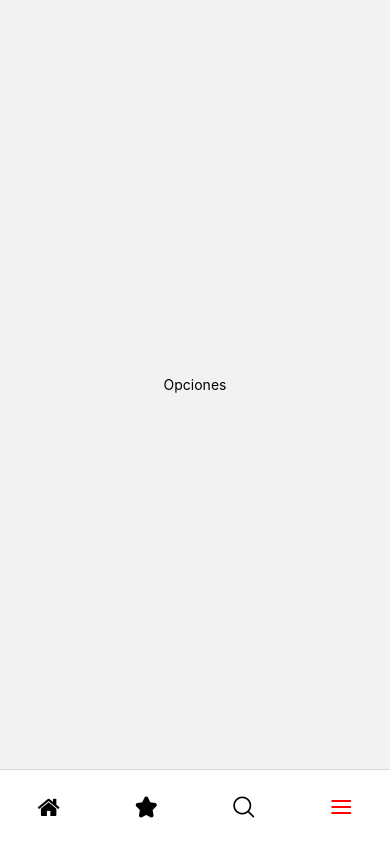
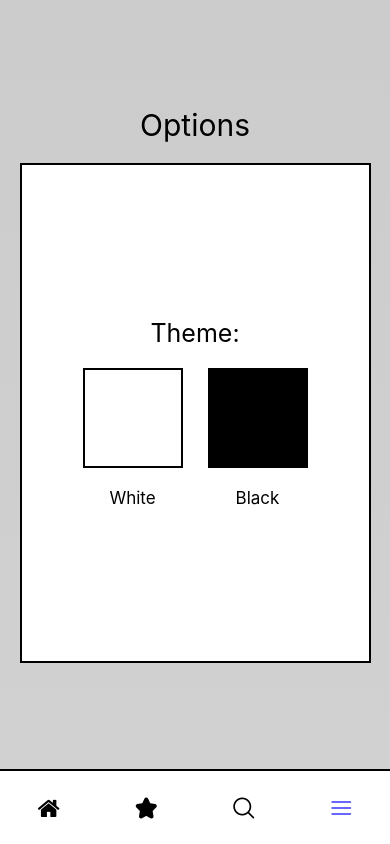
Before and after one commit to MatiasRueda/Noticias, a React Native app: screen /opciones in a window 390 px wide. Built offline with nearby package versions, Linux system fonts and the light colour scheme.

Commit message:
Tema agregado

```diff
--- a/package.json
+++ b/package.json
@@ -19,7 +19,8 @@
     "react-native-safe-area-context": "4.8.2",
     "react-native-screens": "~3.29.0",
     "react-native-gesture-handler": "~2.14.0",
-    "expo-constants": "~15.4.5"
+    "expo-constants": "~15.4.5",
+    "expo-linear-gradient": "~12.7.2"
   },
   "devDependencies": {
     "@babel/core": "^7.20.0",
--- /dev/null
+++ b/src/components/dumb/DColor.tsx
@@ -0,0 +1,52 @@
+import {
+  StyleSheet,
+  Text,
+  TextStyle,
+  TouchableOpacity,
+  View,
+  ViewStyle,
+} from "react-native";
+
+type Parametros = {
+  color: string;
+  colorTexto: string;
+  texto: string;
+  press: () => void;
+};
+
+export default function DColor({ ...rest }: Parametros): JSX.Element {
+  const color: ViewStyle = {
+    backgroundColor: rest.color,
+    borderColor: rest.colorTexto,
+  };
+
+  const texto: TextStyle = {
+    color: rest.colorTexto,
+  };
+
+  return (
+    <TouchableOpacity onPress={rest.press} style={estilos.contenedor}>
+      <View style={[color, estilos.tema]}></View>
+      <Text style={[texto, estilos.texto]}>{rest.texto}</Text>
+    </TouchableOpacity>
+  );
+}
+
+const estilos = StyleSheet.create({
+  contenedor: {
+    height: 140,
+    width: 125,
+    alignItems: "center",
+    justifyContent: "space-between",
+  },
+  tema: {
+    height: 100,
+    width: 100,
+    borderWidth: 2,
+  },
+  texto: {
+    width: "100%",
+    fontSize: 17,
+    textAlign: "center",
+  },
+});
--- /dev/null
+++ b/src/components/dumb/DTituloOpciones.tsx
@@ -0,0 +1,14 @@
+import { StyleSheet, Text, TextStyle } from "react-native";
+import { useTemaContext } from "../../context/TemaContext";
+
+export default function DTituloOpciones(): JSX.Element {
+  const tema = useTemaContext();
+  const estilo: TextStyle = { color: tema.color.texto };
+  return <Text style={[estilo, estilos.texto]}>Options</Text>;
+}
+
+const estilos = StyleSheet.create({
+  texto: {
+    fontSize: 30,
+  },
+});
--- a/src/components/smart/SNavigation.tsx
+++ b/src/components/smart/SNavigation.tsx
@@ -6,15 +6,23 @@ import Inicio from "../../screens/Inicio";
 import MasVistos from "../../screens/MasVistos";
 import Opciones from "../../screens/Opciones";
 import SSBuscar from "./SSBuscar";
+import { useTemaContext } from "../../context/TemaContext";
 
 const Tab = createBottomTabNavigator();
 
 export default function SNavigation(): JSX.Element {
+  const tema = useTemaContext();
+
   return (
     <Tab.Navigator
       screenOptions={{
         headerShown: false,
-        tabBarStyle: { height: 75 },
+        tabBarStyle: {
+          height: 75,
+          backgroundColor: tema.color.fondoSecundario,
+          borderTopColor: tema.color.texto,
+          borderTopWidth: 2,
+        },
         tabBarItemStyle: { justifyContent: "center", alignItems: "center" },
         tabBarShowLabel: false,
       }}
@@ -28,7 +36,7 @@ export default function SNavigation(): JSX.Element {
             <FontAwesome
               name="home"
               size={24}
-              color={focused ? "red" : "black"}
+              color={focused ? tema.color.textoSecundario : tema.color.texto}
             />
           ),
         }}
@@ -41,7 +49,7 @@ export default function SNavigation(): JSX.Element {
             <AntDesign
               name="star"
               size={24}
-              color={focused ? "red" : "black"}
+              color={focused ? tema.color.textoSecundario : tema.color.texto}
             />
           ),
         }}
@@ -54,7 +62,7 @@ export default function SNavigation(): JSX.Element {
             <AntDesign
               name="search1"
               size={24}
-              color={focused ? "red" : "black"}
+              color={focused ? tema.color.textoSecundario : tema.color.texto}
             />
           ),
         }}
@@ -64,7 +72,11 @@ export default function SNavigation(): JSX.Element {
         component={Opciones}
         options={{
           tabBarIcon: ({ focused }) => (
-            <Feather name="menu" size={24} color={focused ? "red" : "black"} />
+            <Feather
+              name="menu"
+              size={24}
+              color={focused ? tema.color.textoSecundario : tema.color.texto}
+            />
           ),
         }}
       />
--- /dev/null
+++ b/src/components/smart/SOpciones.tsx
@@ -0,0 +1,66 @@
+import { StyleSheet, Text, TextStyle, View, ViewStyle } from "react-native";
+import { useTemaContext } from "../../context/TemaContext";
+import DColor from "../dumb/DColor";
+
+export default function SOpciones(): JSX.Element {
+  const tema = useTemaContext();
+
+  const contenedor: ViewStyle = {
+    borderColor: tema.color.texto,
+    backgroundColor: tema.color.fondoSecundario,
+  };
+
+  const texto: TextStyle = {
+    color: tema.color.texto,
+  };
+
+  const cambiarABlanco = (): void => {
+    tema.cambiarColor("white");
+  };
+
+  const cambiarANegro = (): void => {
+    tema.cambiarColor("black");
+  };
+
+  return (
+    <View style={[contenedor, estilos.contenedor]}>
+      <Text style={[texto, estilos.texto]}>Theme:</Text>
+      <View style={estilos.opciones}>
+        {tema.colores.map(([color, info], indice) => (
+          <DColor
+            key={indice}
+            press={
+              color.toLowerCase() === "white" ? cambiarABlanco : cambiarANegro
+            }
+            color={color}
+            colorTexto={tema.color.texto}
+            texto={color[0].toUpperCase() + color.slice(1).toLowerCase()}
+          />
+        ))}
+      </View>
+    </View>
+  );
+}
+
+const estilos = StyleSheet.create({
+  contenedor: {
+    height: 500,
+    width: "90%",
+    marginTop: 20,
+    borderWidth: 2,
+    alignItems: "center",
+    justifyContent: "center",
+  },
+
+  texto: {
+    fontSize: 25,
+    marginBottom: 20,
+  },
+
+  opciones: {
+    width: "100%",
+    flexDirection: "row",
+    alignItems: "center",
+    justifyContent: "center",
+  },
+});
--- a/src/context/TemaContext.tsx
+++ b/src/context/TemaContext.tsx
@@ -2,20 +2,25 @@ import { ReactNode, createContext, useContext, useState } from "react";
 import { Color, Tema } from "../types/type";
 
 export const temas: Tema = {
-  blanco: {
+  white: {
     texto: "#000000",
+    textoSecundario: "#6666ff",
     fondo: ["#cccccc", "#d1d1d1"],
+    fondoSecundario: "#ffffff",
   },
 
-  negro: {
+  black: {
     texto: "#ffffff",
+    textoSecundario: "#ff6666",
     fondo: ["#000000", "#4c4c4c"],
+    fondoSecundario: "#323232",
   },
 };
 
 type TemaContext = {
   color: Color;
-  cambiarColor: (tema: keyof typeof temas) => void;
+  colores: [string, Color][];
+  cambiarColor: (tema: keyof Tema) => void;
 };
 
 const Temas = createContext<TemaContext | undefined>(undefined);
@@ -27,14 +32,16 @@ export function useTemaContext(): TemaContext {
 export default function TemaContext(props: {
   children: ReactNode;
 }): JSX.Element {
-  const [color, setColor] = useState<Color>(temas.blanco);
+  const [color, setColor] = useState<Color>(temas.white);
 
   const cambiarColor = (colorNuevo: keyof Tema): void => {
     setColor(temas[colorNuevo]);
   };
 
   return (
-    <Temas.Provider value={{ color, cambiarColor }}>
+    <Temas.Provider
+      value={{ color, colores: Object.entries(temas), cambiarColor }}
+    >
       {props.children}
     </Temas.Provider>
   );
--- a/src/screens/Opciones.tsx
+++ b/src/screens/Opciones.tsx
@@ -1,11 +1,18 @@
 import Constants from "expo-constants";
-import { View, Text, StyleSheet } from "react-native";
+import { StyleSheet } from "react-native";
+import SOpciones from "../components/smart/SOpciones";
+import DTituloOpciones from "../components/dumb/DTituloOpciones";
+import { useTemaContext } from "../context/TemaContext";
+import { LinearGradient } from "expo-linear-gradient";
 
 export default function Opciones(): JSX.Element {
+  const tema = useTemaContext();
+
   return (
-    <View style={estilos.contenedor}>
-      <Text>Opciones</Text>
-    </View>
+    <LinearGradient colors={tema.color.fondo} style={estilos.contenedor}>
+      <DTituloOpciones />
+      <SOpciones />
+    </LinearGradient>
   );
 }
 
--- a/src/types/type.ts
+++ b/src/types/type.ts
@@ -1,9 +1,11 @@
 export type Color = {
   texto: string;
+  textoSecundario: string;
   fondo: string[];
+  fondoSecundario: string;
 };
 
 export type Tema = {
-  blanco: Color;
-  negro: Color;
+  white: Color;
+  black: Color;
 };
```
Also changed, not shown: 1 other file (tests, documents, lock files or other folders).
